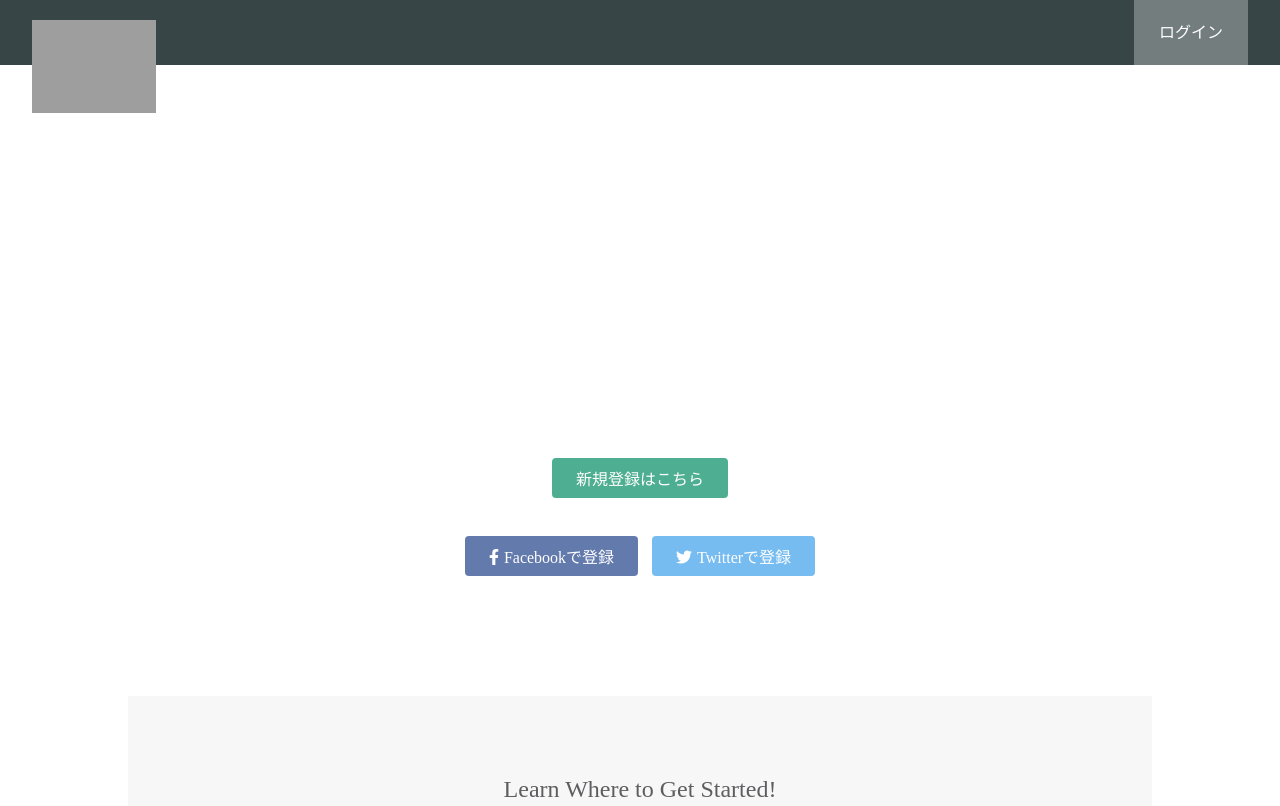
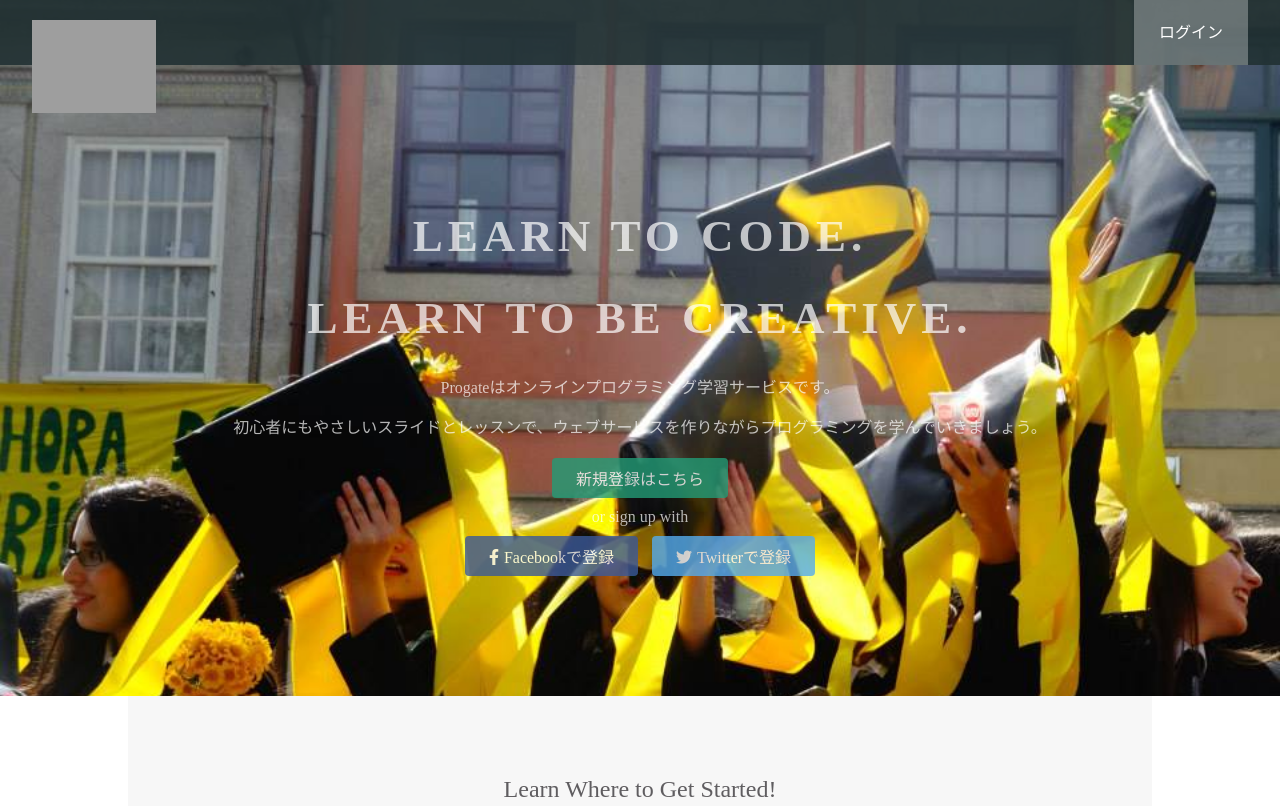
Before and after one commit to ayn871real/ayn871real.github.io, a plain HTML site: page index.html in a window 1280 px wide. Shown: the top 806 px of the page. Drawn offline with Linux system fonts and the light colour scheme; grey boxes are pictures that could not be loaded.

Commit message:
Update progate_review.css

```diff
--- a/progate_review.css
+++ b/progate_review.css
@@ -15,7 +15,7 @@ a {
 
 .top-wrapper {
   padding: 180px 0 100px 0;
-  background-image: url('images/queima.jpg');
+  background-image: url('queima.jpg');
   background-size: cover;
   color: white;
   text-align: center;
```
